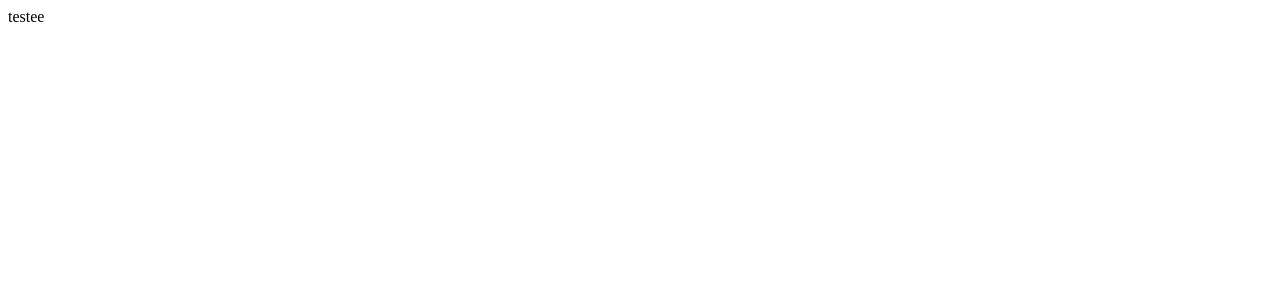
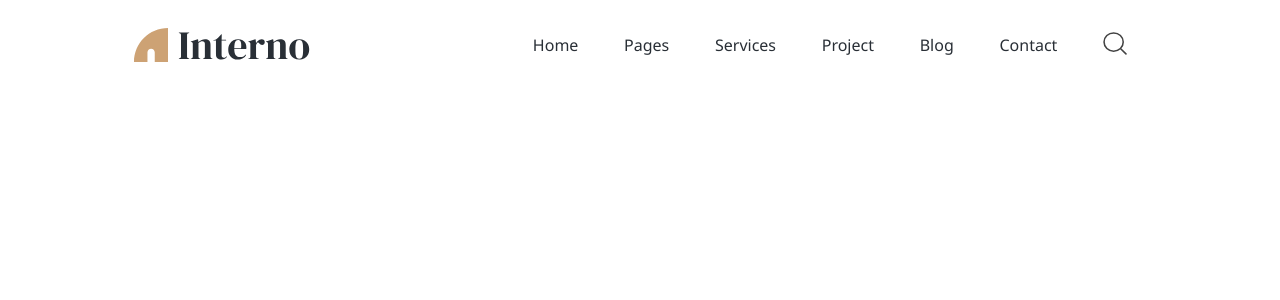
Before and after one commit to Vanderson98/AngularWebFlowWebsite, an Angular app: page / in a window 1280 px wide. Shown: the top 300 px of the page. Built offline with nearby package versions, Linux system fonts and the light colour scheme.

Commit message:
Add header

```diff
--- a/src/app/Components/header-menu/header-menu.component.css
+++ b/src/app/Components/header-menu/header-menu.component.css
@@ -0,0 +1,53 @@
+.menuHeader{
+    display: flex;
+    padding: 1rem 0;
+    width: 75rem;
+    margin: 0 auto;
+    justify-content: space-around;
+    align-items: center;
+}
+
+.menuHeader .logo{
+    padding: .25rem;
+}
+
+.menuHeader .logo img{
+    width: 12rem;
+    height: 3rem;
+}
+
+.buttonsLink .navList{
+    display: flex;
+    width: 40rem;
+    transform: translateY(-.10rem);
+    justify-content: space-around;
+    align-items: center;
+}
+
+.buttonsLink .navList .navItem{
+    list-style-type: none;
+    padding: .5rem .75rem;
+}
+
+
+.buttonsLink .navList .navItem .navLink{
+    color: #292F36;
+    font-weight: 500;
+    font-size: 1rem;
+    padding: .5rem;
+    text-decoration: none;
+    transition: 250ms all ease-in;
+}
+
+.buttonsLink .navList .navItem .navLink:hover{
+    opacity: 75%;
+}
+
+.buttonsLink .navList .navItem .searchItem{
+    padding: .5rem;
+}
+
+.buttonsLink .navList .navItem .searchItem img{
+    width: 1.5rem;
+    height: 1.5rem;
+}
--- a/src/app/Components/header-menu/header-menu.component.html
+++ b/src/app/Components/header-menu/header-menu.component.html
@@ -1 +1,20 @@
-<p>header-menu works!</p>
+<header class="menuHeader">
+    <section class="logo">
+        <img src="{{logoImage}}" alt="Interno Logo">
+    </section>
+
+    <section class="buttonsLink">
+        <ul class="navList">
+            <li class="navItem" *ngFor="let i of btnLinks">
+                <a href="#" class="navLink">
+                    {{i}}
+                </a>
+            </li>
+            <li class="navItem">
+                <button class="searchItem">
+                    <img src="{{imageSearch}}" alt="Search image">
+                </button>
+            </li>
+        </ul>
+    </section>
+</header>
--- a/src/app/Components/header-menu/header-menu.component.ts
+++ b/src/app/Components/header-menu/header-menu.component.ts
@@ -1,10 +1,19 @@
-import { Component } from '@angular/core';
+import { Component, Input, OnInit } from '@angular/core';
 
 @Component({
-  selector: 'app-header-menu',
+  selector: 'header-menu',
   templateUrl: './header-menu.component.html',
   styleUrl: './header-menu.component.css'
 })
-export class HeaderMenuComponent {
+export class HeaderMenuComponent implements OnInit {
+  btnLinks: string[] = ["Home", "Pages", "Services", "Project", "Blog", "Contact"]
+
+  @Input()
+  logoImage: string = ''
+  @Input()
+  imageSearch: string = ''
+
+  ngOnInit(): void {}
+
 
 }
--- a/src/app/app.component.html
+++ b/src/app/app.component.html
@@ -1 +1 @@
-testee
+<header-menu logoImage="../../../assets/img/menuImages/logo.svg" imageSearch="../../../assets/img/menuImages/searchImage.svg"></header-menu>
--- a/src/styles.css
+++ b/src/styles.css
@@ -1 +1,12 @@
-/* You can add global styles to this file, and also import other style files */
+*{
+    margin: 0;
+    padding: 0;
+    font-family: "Segoe UI";
+}
+
+button, button:focus{
+    border: none;
+    outline: none;
+    background: none;
+    cursor: pointer;
+}
```
Also changed, not shown: src/assets/img/menuImages/logo.svg (added), src/assets/img/menuImages/searchImage.svg (added).
